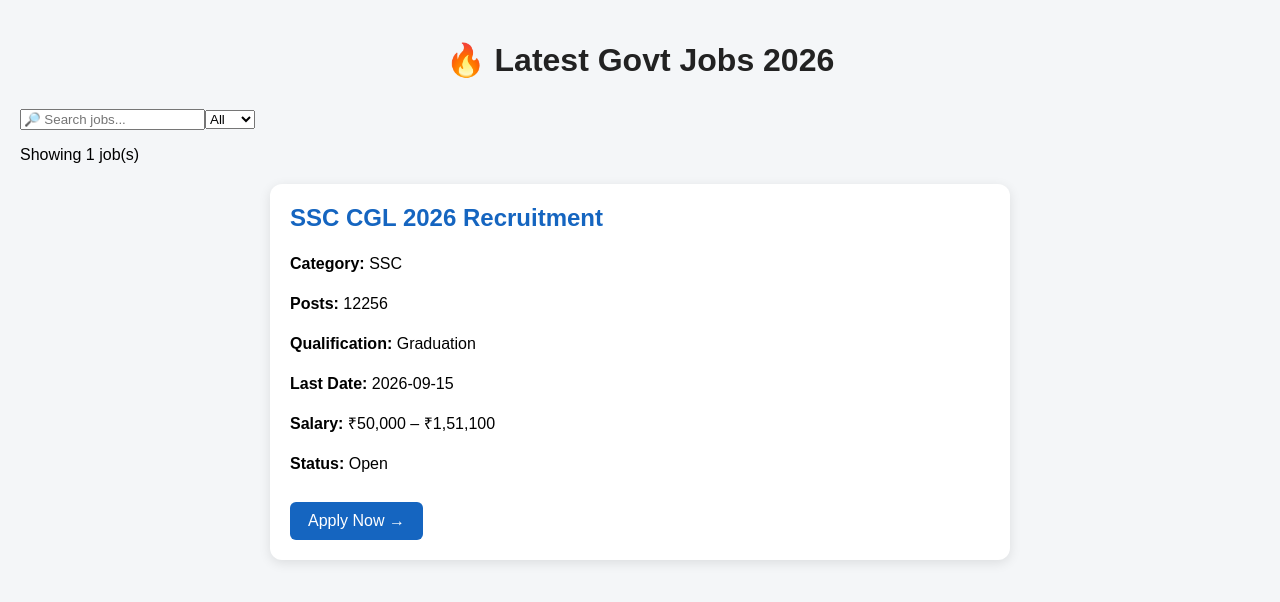
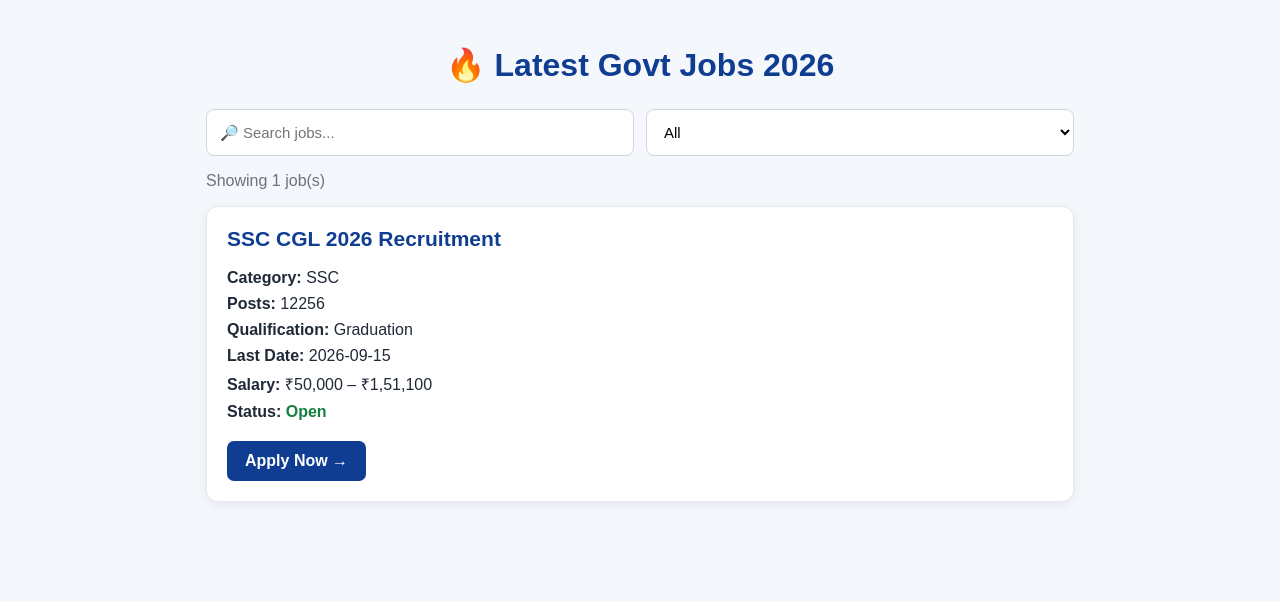
Before and after one commit to chglory8888-dev/govt-jobs-2026, a Next.js app: page / in a window 1280 px wide. Shown: the top 602 px of the page. Built offline with nearby package versions, Linux system fonts and the light colour scheme.

Commit message:
Update globals.css

```diff
--- a/styles/globals.css
+++ b/styles/globals.css
@@ -1,40 +1,113 @@
+* {
+  box-sizing: border-box;
+}
+
 body {
   margin: 0;
-  padding: 20px;
   font-family: Arial, sans-serif;
-  background: #f4f6f8;
+  background: #f4f7fb;
+  color: #1f2937;
+}
+
+.container {
+  max-width: 900px;
+  margin: auto;
+  padding: 25px 16px 50px;
 }
 
 h1 {
   text-align: center;
-  color: #222;
-  margin-bottom: 30px;
+  color: #0f3d91;
+  margin-bottom: 25px;
+  font-size: 32px;
+}
+
+.filters {
+  display: flex;
+  gap: 12px;
+  margin-bottom: 15px;
+}
+
+.filters input,
+.filters select {
+  width: 100%;
+  padding: 13px;
+  border: 1px solid #d1d5db;
+  border-radius: 8px;
+  background: white;
+  font-size: 15px;
+}
+
+.job-count {
+  color: #6b7280;
+  margin-bottom: 15px;
 }
 
 .job-card {
-  max-width: 700px;
-  margin: 20px auto;
+  background: white;
   padding: 20px;
-  background: white;
+  margin: 16px 0;
   border-radius: 12px;
-  box-shadow: 0 3px 12px rgba(0, 0, 0, 0.1);
+  border: 1px solid #e5e7eb;
+  box-shadow: 0 3px 12px rgba(0, 0, 0, 0.07);
 }
 
 .job-card h2 {
   margin-top: 0;
-  color: #1565c0;
+  color: #0f3d91;
+  font-size: 21px;
 }
 
 .job-card p {
-  line-height: 1.5;
+  margin: 8px 0;
+}
+
+.open {
+  color: #15803d;
+  font-weight: bold;
+}
+
+.closed {
+  color: #dc2626;
+  font-weight: bold;
 }
 
 .job-card a {
   display: inline-block;
-  margin-top: 10px;
-  padding: 10px 18px;
-  background: #1565c0;
+  margin-top: 12px;
+  padding: 11px 18px;
+  background: #0f3d91;
   color: white;
   text-decoration: none;
-  border-radius: 6px;
+  border-radius: 7px;
+  font-weight: bold;
 }
+
+.job-card a:hover {
+  background: #092c6b;
+}
+
+.no-jobs {
+  text-align: center;
+  background: white;
+  padding: 40px 20px;
+  border-radius: 12px;
+}
+
+@media (max-width: 600px) {
+  .container {
+    padding: 20px 12px;
+  }
+
+  h1 {
+    font-size: 25px;
+  }
+
+  .filters {
+    flex-direction: column;
+  }
+
+  .job-card h2 {
+    font-size: 19px;
+  }
+}
```
